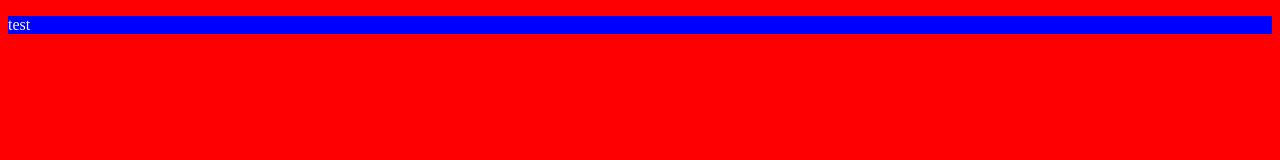
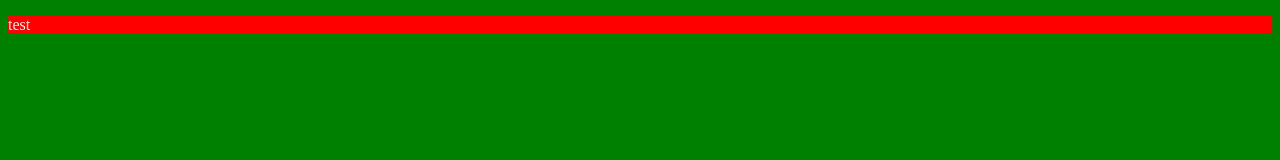
Before and after one commit to lydell/css-hmr-bug, a website built with webpack: page index.html in a window 1280 px wide. Built offline with nearby package versions, Linux system fonts and the light colour scheme.

Commit message:
Show that stuff works with my fork

```diff
--- a/index.css
+++ b/index.css
@@ -1,15 +1,22 @@
 html {
   /* Changing the color here should hot-reload CSS. */
-  /* But when css-modules is enabled the whole page is reloaded. */
-  background-color: red;
+  background-color: green;
 }
 
-/* Commenting out this rule makes CSS HMR work even if css-modules is enabled. */
+/* Commenting out this rule should reload the page. */
+/* Also try adding it back. */
+/* Also try renaming the class. */
 .test {
   /* Changing the colors here should hot-reload CSS. */
-  /* But again, when css-modules is enabled the whole page is reloaded. */
-  background-color: blue;
+  background-color: red;
   color: white;
+  /* Adding a new property should hot-reload CSS. */
+  /* font-weight: bold; */
+  /* Also try removing it again. */
 }
-/* But if you uncomment it again, the CSS is _always_ hot-reloaded until you
-/* reload the page!  */
+
+/* Adding a new class should reload the page. */
+/* Also try removing it again. */
+/* .test2 { */
+/*   color: blue; */
+/* } */
--- a/package.json
+++ b/package.json
@@ -5,7 +5,7 @@
   },
   "devDependencies": {
     "css-loader": "0.28.9",
-    "style-loader": "0.19.1",
+    "style-loader": "github:lydell/style-loader#e6ee5c16b264089ca647ea4c620e9d9b998fe151",
     "webpack": "3.10.0",
     "webpack-dev-server": "2.11.1"
   }
```
Also changed, not shown: README.md, 1 other file.
